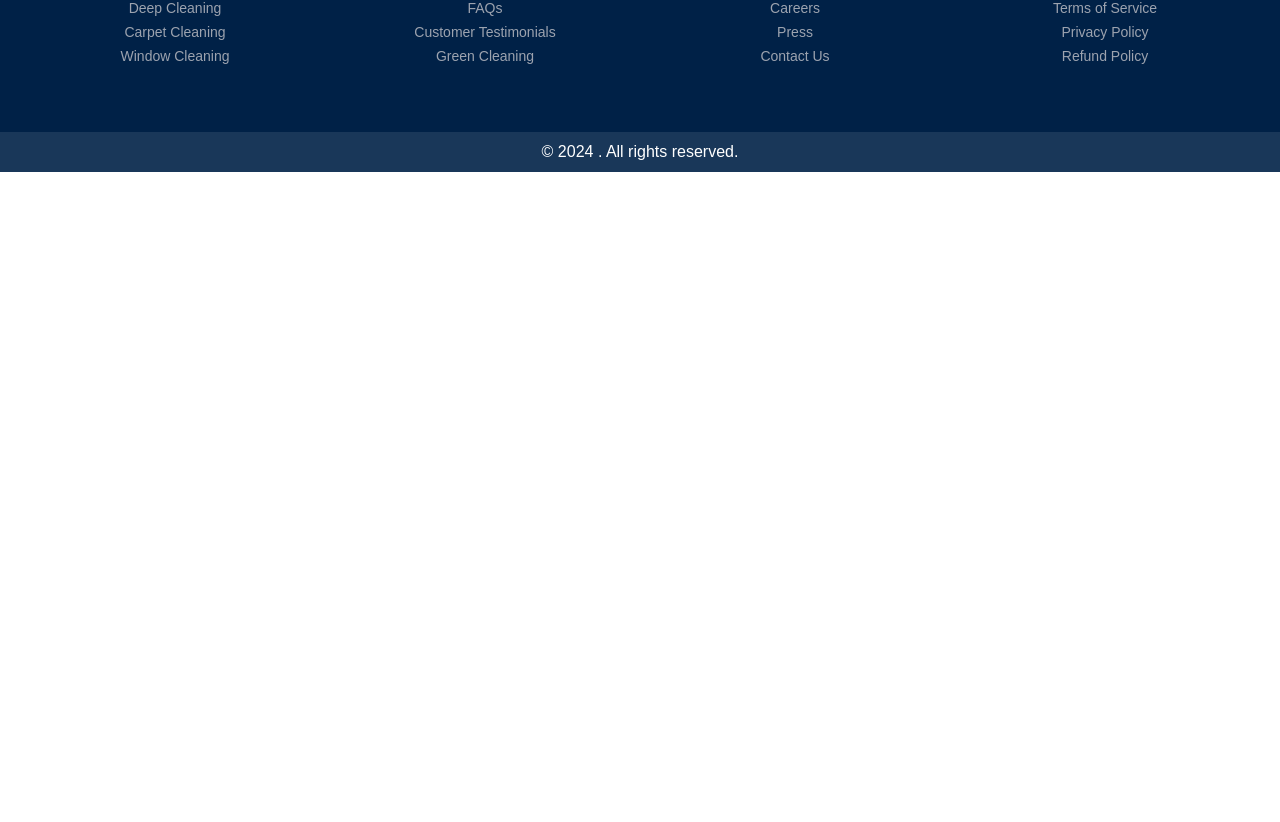
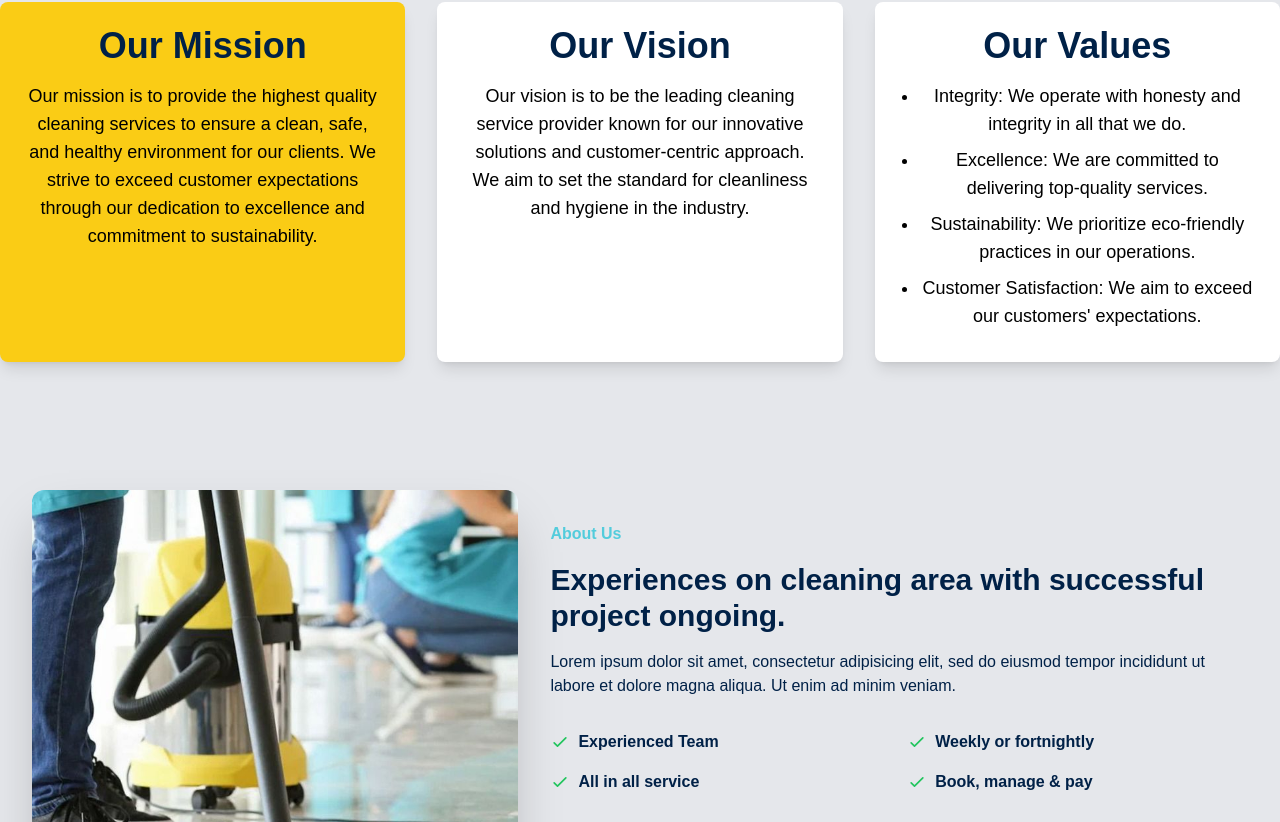
Before and after one commit to KWSTEPHY/CleanHub, a React (Vite) app: page /about-us in a window 1280 px wide. Shown: the part 478-1300 px from the top of the page. Before the commit the page ends 800 px from the top, so only its background shows below. Built offline with nearby package versions, Linux system fonts and the light colour scheme.

Commit message:
complete AboutUs page

```diff
--- a/src/App.tsx
+++ b/src/App.tsx
@@ -1,8 +1,8 @@
 import React from "react";
 import { BrowserRouter as Router, Route, Routes } from "react-router-dom";
 import Navbar from "./components/Navbar/Navbar";
-import AboutUs from "./components/AboutUs";
-import Contacts from "./components/Contacts";
+import AboutUs from "./Pages/AboutUs";
+import Contacts from "./Pages/Contacts";
 // import HomeSubmenu2 from "./components/Navbar/SubMenu/HomeSubmenu2";
 // import AboutSubmenu1 from "./AboutSubmenu1";
 // import AboutSubmenu2 from "./AboutSubmenu2";
--- a/src/Pages/AboutUs.tsx
+++ b/src/Pages/AboutUs.tsx
@@ -1,40 +1,7 @@
-import React, { useEffect, useRef } from "react";
-// import '/'
+const AboutUs = () => {
+  const cardStyle =
+    "rounded-lg p-6 bg-white shadow-lg hover:shadow-2xl transition-shadow duration-300";
 
-const AboutUs = () => {
-  const circleRefs = useRef<(HTMLDivElement | null)[]>([]);
-
-  useEffect(() => {
-    const handleScroll = () => {
-      circleRefs.current.forEach((circleRef) => {
-        if (circleRef && isInViewport(circleRef)) {
-          circleRef.classList.add('rotate-in');
-        }
-      });
-    };
-
-    window.addEventListener('scroll', handleScroll);
-    return () => window.removeEventListener('scroll', handleScroll);
-  }, []);
-
-  const isInViewport = (element: HTMLDivElement) => {
-    const rect = element.getBoundingClientRect();
-    const windowHeight =
-      window.innerHeight || document.documentElement.clientHeight;
-    const windowWidth = window.innerWidth || document.documentElement.clientWidth;
-
-    const vertInView =
-      rect.top <= windowHeight && rect.top + rect.height >= 0;
-    const horInView =
-      rect.left <= windowWidth && rect.left + rect.width >= 0;
-
-    return vertInView && horInView;
-  };
-
-
-
-
-// const AboutUs: React.FC = () => {
   return (
     <div className="w-screen">
       <section
@@ -54,14 +21,13 @@ const AboutUs = () => {
             backdropFilter: "blur(5px)",
             height: "400px",
             width: "100%",
-            fontWeight: "bold", // Adjust the blur amount as desired
+            fontWeight: "bold",
             display: "flex",
             alignItems: "center",
           }}>
           <h2
             className="text-8xl font-bold mx-auto px-6 py-8"
             style={{
-              // fontFamily: "Your Custom Font, sans-serif",
               fontStyle: "italic",
             }}>
             About Us
@@ -69,53 +35,154 @@ const AboutUs = () => {
         </div>
       </section>
 
-      <section className="bg-white w-screen text-black py-20">
+      <section className="bg-gray-200 w-screen text-black py-20 text-center justify-center">
         <div className="container mx-auto">
-    <div className="relative w-64 h-64 mx-auto mb-8 rounded-full bg-[#002147] transition-transform duration-1000 rotate-in">
-      <h2 className="text-4xl font-bold mx-auto px-0 text-white absolute top-1/2 left-1/2 -translate-x-1/2 -translate-y-1/2">
+          <div className="grid grid-cols-1 md:grid-cols-3 gap-8">
+            <div className={`${cardStyle} bg-yellow-400`}>
+              <h2 className="text-4xl font-bold mb-4 text-[#002147]">
                 Our Mission
               </h2>
-    </div>
               <p className="text-lg">
-      Our mission is to provide the highest quality cleaning services to ensure
-      a clean, safe, and healthy environment for our clients. We strive to
-      exceed customer expectations through our dedication to excellence and
-      commitment to sustainability.
+                Our mission is to provide the highest quality cleaning services
+                to ensure a clean, safe, and healthy environment for our
+                clients. We strive to exceed customer expectations through our
+                dedication to excellence and commitment to sustainability.
               </p>
             </div>
-</section>
-
-<section className="bg-blue-500 text-white py-20">
-  <div className="container mx-auto px-6">
-    <div className="relative w-64 h-64 mx-auto mb-8 rounded-full bg-white transition-transform duration-1000 rotate-in">
-      <h2 className="text-4xl font-bold mb-4 text-blue-500 absolute top-1/2 left-1/2 -translate-x-1/2 -translate-y-1/2">
+            <div className={cardStyle}>
+              <h2 className="text-4xl font-bold mb-4 text-[#002147]">
                 Our Vision
               </h2>
+              <p className="text-lg">
+                Our vision is to be the leading cleaning service provider known
+                for our innovative solutions and customer-centric approach. We
+                aim to set the standard for cleanliness and hygiene in the
+                industry.
+              </p>
             </div>
-    <p className="text-lg">
-      Our vision is to be the leading cleaning service provider known for our
-      innovative solutions and customer-centric approach. We aim to set the
-      standard for cleanliness and hygiene in the industry.
-    </p>
-    <div className="relative w-64 h-64 mx-auto mb-8 rounded-full bg-white transition-transform duration-1000 rotate-in">
-      <h2 className="text-4xl font-bold mb-4 text-blue-500 absolute top-1/2 left-1/2 -translate-x-1/2 -translate-y-1/2">
+            <div className={`${cardStyle} bg-blue-500`}>
+              <h2 className="text-4xl font-bold mb-4 text-[#002147]">
                 Our Values
               </h2>
-    </div>
               <ul className="text-lg list-disc pl-5">
                 <li className="mb-2">
-        Integrity: We operate with honesty and integrity in all that we do.
+                  Integrity: We operate with honesty and integrity in all that
+                  we do.
                 </li>
                 <li className="mb-2">
-        Excellence: We are committed to delivering top-quality services.
+                  Excellence: We are committed to delivering top-quality
+                  services.
                 </li>
                 <li className="mb-2">
-        Sustainability: We prioritize eco-friendly practices in our operations.
+                  Sustainability: We prioritize eco-friendly practices in our
+                  operations.
                 </li>
                 <li className="mb-2">
-        Customer Satisfaction: We aim to exceed our customers' expectations.
+                  Customer Satisfaction: We aim to exceed our customers'
+                  expectations.
                 </li>
               </ul>
+            </div>
+          </div>
+        </div>
+
+        <div className="p-8 pt-24 flex space-x-8 text-[#002147]">
+          <div className="img flex-shrink-0 w-2/5 pt-8 ">
+            <img
+              src="/src/assets/CCCLean.jpg"
+              alt="Demo pic"
+              className="rounded-xl shadow-2xl w-full h-full object-cover"
+            />
+          </div>
+          <div className="content flex-grow pt-16 text-left">
+            <h2 className="text-l font-bold mb-4 text-left text-[#53CCDC]">
+              About Us
+            </h2>
+            <p className="text-3xl mb-4 text-left font-bold ">
+              Experiences on cleaning area with successful project ongoing.
+            </p>
+            <p className="mb-8 text-left">
+              Lorem ipsum dolor sit amet, consectetur adipisicing elit, sed do
+              eiusmod tempor incididunt ut labore et dolore magna aliqua. Ut
+              enim ad minim veniam.
+            </p>
+
+            <ul className="list-none mb-4 grid grid-cols-2 gap-x-4 gap-y-2 font-bold">
+              <li className="flex items-center mb-2">
+                <svg
+                  className="w-5 h-5 text-green-500 mr-2"
+                  fill="none"
+                  stroke="currentColor"
+                  strokeWidth="2"
+                  viewBox="0 0 24 24"
+                  xmlns="http://www.w3.org/2000/svg">
+                  <path
+                    strokeLinecap="round"
+                    strokeLinejoin="round"
+                    d="M5 13l4 4L19 7"
+                  />
+                </svg>
+                Experienced Team
+              </li>
+              <li className="flex items-center mb-2">
+                <svg
+                  className="w-5 h-5 text-green-500 mr-2"
+                  fill="none"
+                  stroke="currentColor"
+                  strokeWidth="2"
+                  viewBox="0 0 24 24"
+                  xmlns="http://www.w3.org/2000/svg">
+                  <path
+                    strokeLinecap="round"
+                    strokeLinejoin="round"
+                    d="M5 13l4 4L19 7"
+                  />
+                </svg>
+                Weekly or fortnightly
+              </li>
+              <li className="flex items-center mb-2">
+                <svg
+                  className="w-5 h-5 text-green-500 mr-2"
+                  fill="none"
+                  stroke="currentColor"
+                  strokeWidth="2"
+                  viewBox="0 0 24 24"
+                  xmlns="http://www.w3.org/2000/svg">
+                  <path
+                    strokeLinecap="round"
+                    strokeLinejoin="round"
+                    d="M5 13l4 4L19 7"
+                  />
+                </svg>
+                All in all service
+              </li>
+              <li className="flex items-center mb-2">
+                <svg
+                  className="w-5 h-5 text-green-500 mr-2"
+                  fill="none"
+                  stroke="currentColor"
+                  strokeWidth="2"
+                  viewBox="0 0 24 24"
+                  xmlns="http://www.w3.org/2000/svg">
+                  <path
+                    strokeLinecap="round"
+                    strokeLinejoin="round"
+                    d="M5 13l4 4L19 7"
+                  />
+                </svg>
+                Book, manage & pay
+              </li>
+            </ul>
+
+            <p>
+              Lorem ipsum dolor sit amet, consectetur adipisicing elit, sed do
+              eiusmod tempor incididunt ut labore et dolore
+            </p>
+
+            <div className="border-t-4 border-yellow-500 my-4"></div>
+
+            <p className="mt-8 font-semibold">Rosalina D. William Founder</p>
+          </div>
         </div>
       </section>
     </div>
```
Also changed, not shown: src/assets/CCCLean.jpg (added), src/assets/Commercial Cleaning.jpeg (added). Lines whose indentation alone changed are shown as unchanged.
